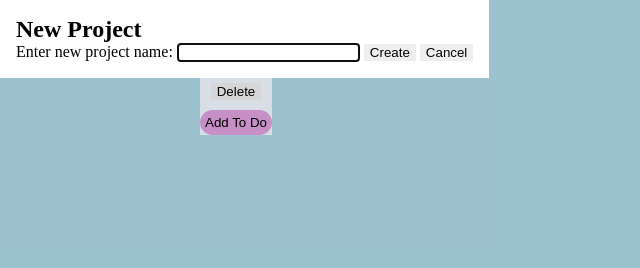
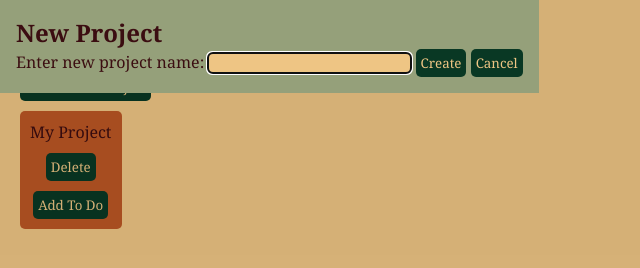
Before and after one commit to sinduraravichandran/todo-list, a website built with webpack: page src/index.html in a window 1280 px wide. Both pictures are taken after a click on the button "Create New Project". Shown: the whole page, without its empty margins (0-640 px from the left). Built offline with nearby package versions, Linux system fonts and the light colour scheme.

Commit message:
finished styling. DONE WITH THE PROJECT!!!!!!

```diff
--- a/src/dashboard.js
+++ b/src/dashboard.js
@@ -93,6 +93,8 @@ saveButton.id = "save-input";
 cancelButton.id = "cancel-input"
 saveButton.innerText = "Save";
 cancelButton.innerText = "Cancel";
+saveButton.classList.add("button");
+cancelButton.classList.add("cancel");
 divClicked.append(cancelButton, saveButton);
 }
 
@@ -174,6 +176,7 @@ export function renderProjects() {
         deleteProject.innerText = "Delete";
         deleteProject.id = element.id;
         deleteProject.classList.add("delete-project")
+        deleteProject.classList.add("button");
         newProjectDiv.appendChild(deleteProject);
 
         //for each item in the to do list array (each item is a task)
@@ -268,6 +271,7 @@ export function renderProjects() {
                 const deleteTask = document.createElement("button");
                 deleteTask.innerText = "Delete To Do";
                 deleteTask.classList.add("delete-task");
+                deleteTask.classList.add("button");
                 deleteTask.id = listItem.id;
                 newItemDiv.appendChild(deleteTask);
         }
@@ -366,6 +370,7 @@ export function renderProjects() {
                 const deleteTask = document.createElement("button");
                 deleteTask.innerText = "Delete To Do";
                 deleteTask.classList.add("delete-task");
+                deleteTask.classList.add("button");
                 deleteTask.id = listItem.id;
                 newItemDiv.appendChild(deleteTask);
         }
@@ -377,14 +382,9 @@ export function renderProjects() {
         newItemButton.innerText = "Add To Do";
         newItemButton.id = element.id;
         newItemButton.classList.add("addToDoButton");
+        newItemButton.classList.add("button");
         newProjectDiv.appendChild(newItemButton);
 
 
     });
 }
-
-
-
-//bugs
-//create new project not working
-//local storage is storing a lot of stuff
--- a/src/index.html
+++ b/src/index.html
@@ -7,13 +7,13 @@
     </head>
     <body>
         <h1>To-Do List</h1>
-        <button id="newProjectButton">Create New Project</button>
+        <button id="newProjectButton" class="button">Create New Project</button>
         <dialog id="project-dialog">
             <h2>New Project</h2>
             <label for="project-name">Enter new project name: </label>
             <input type="text" id="project-name">
-            <button id="create-project-dialog-btn">Create</button>
-            <button id="cancel-project-dialog-btn">Cancel</button>
+            <button id="create-project-dialog-btn" class="button">Create</button>
+            <button id="cancel-project-dialog-btn" class="button">Cancel</button>
         </dialog>
         <dialog id="task-dialog">
             <h2>New Task</h2>
@@ -32,8 +32,8 @@
                 <input type="radio" id="high" name="task-priority" value="High">
                 <label for="high">High</label>
             </fieldset>
-            <button id="create-task-dialog-btn">Create</button>
-            <button id="cancel-task-dialog-btn">Cancel</button>
+            <button id="create-task-dialog-btn" class="button">Create</button>
+            <button id="cancel-task-dialog-btn" class="button">Cancel</button>
         </dialog>
         <div id="content"></div>
     </body>
--- a/src/style.css
+++ b/src/style.css
@@ -2,59 +2,71 @@
     box-sizing: border-box;
     margin: 0;
     border: 0;
+    font-family: Georgia, 'Times New Roman', Times, serif;
+}
+
+h1 {
+    color: #3b0d11;
+    margin-bottom: 10px;
 }
 
 body {
-    background-color: lightblue;
-    margin-left: 200px;
-
+    background-color: #eec584;
+    margin: 20px;
 }
 
 .project {
-    background-color: aliceblue;
-    color: black;
+    background-color: #ba5624;
+    color: #3b0d11;
     display: flex;
     flex-direction: column;
     align-items: center;
     gap: 10px;
+    border-radius: 5px;
+    padding: 10px;
+}
+
+#project-dialog, #task-dialog {
+    background-color: #95A07A;
+    color: #3B0D11
 }
 
 #content {
+    margin-top: 10px;
     display: flex;
     gap: 10px;
 
 }
 
-input {
-    border: 1px black solid;
+input, select {
+    border: 1px 3b0d11 solid;
+    border-radius: 5px;
+    color: #3b0d11;
+    background-color: #eec584;
 }
 
 
-
 .item {
-    width: 80%;
-    background-color: magenta;
-    color: white;
+    background-color: #95A07A;
+    color: #3b0d11;
     border: 1px grey solid;
     padding: 5px;
+    border-radius: 5px;
+    display: flex;
+    flex-direction: column;
+    gap: 5px;
 }
 
 .item-complete {
     opacity: 0.5;
 }
 
-.addToDoButton, .deleteToDoButton {
-    background-color: plum;
+.button {
     padding: 5px;
-    border-radius: 20px;
+    border-radius: 5px;
+    background-color: #093824;
+    color: #eec584;
 }
-
-.editToDoButton {
-    padding: 5px;
-    border-radius: 20px;
-    background-color: lightgrey;
-}
-
 
 dialog:open {
     margin: auto;
```
